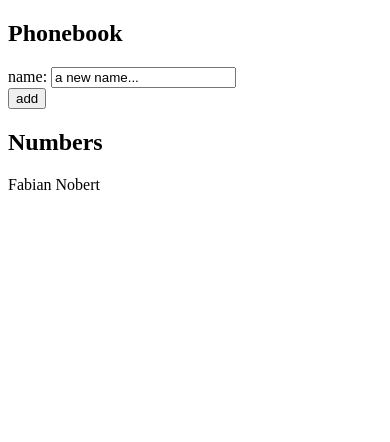
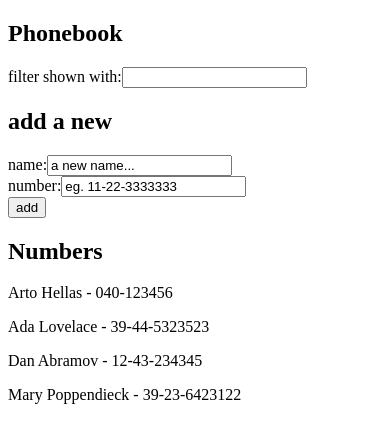
Before and after one commit to Fabian-007/fullstackopen-part2, a React (Vite) app in the folder phoneBook/: page / in a window 390 px wide. Shown: the top 442 px of the page. Built offline with nearby package versions, Linux system fonts and the light colour scheme.

Commit message:
Add completion of exercise 2.8-2.10(update application with phone number input, search field by filter and refactoring application into different components )

```diff
--- a/phoneBook/src/App.jsx
+++ b/phoneBook/src/App.jsx
@@ -1,68 +1,128 @@
-import { useState } from 'react'
+import { useState } from "react";
 
-const Number = (props) =>{
-console.log('props value', props)
-const {person} = props
+const Persons = (props) => {
+  console.log("props value", props);
+  const { person } = props;
   return (
     <>
- <div> {person.name}</div>
+      <p>
+        {person.name} - {person.number}
+      </p>
     </>
-)
+  );
+};
+
+const InputField = ({ label, value, onChange }) => {
+  return (
+    <div>
+      <label>{label}</label>
+      <input value={value} onChange={onChange} />
+    </div>
+  );
+};
+
+const PersonsForm = ({children, onSubmit}) => {
+  // console.log("form props", props);
+  return (
+    <form onSubmit={onSubmit}>
+     {children}
+    </form>
+  );
+};
+
+const Button = ({text, type}) => {
+  // console.log('button props', props)
+
+  return <button type = {type}>{text}</button>
 }
 
 function App() {
-const [persons, setPersons] = useState([{name:'Fabian Nobert'}])
-const [newName, setNewName] = useState('a new name...')
-console.log('list of persons', persons)
-console.log('what is new Name?', newName)
+  const [persons, setPersons] = useState([
+    { name: "Arto Hellas", number: "040-123456", id: 1 },
+    { name: "Ada Lovelace", number: "39-44-5323523", id: 2 },
+    { name: "Dan Abramov", number: "12-43-234345", id: 3 },
+    { name: "Mary Poppendieck", number: "39-23-6423122", id: 4 },
+  ]);
 
+  const [newName, setNewName] = useState("a new name...");
+  const [number, setNumber] = useState("eg. 11-22-3333333");
+  const [searchTerm, setSearchTerm] = useState("");
+  console.log("list of persons", persons);
+  console.log("what is new Name?", newName);
 
+  //filtering displayed element
+  const personToShow = persons.filter((person) =>
+    person.name.toLowerCase().includes(searchTerm.toLowerCase())
+  );
 
+  console.log("person to show", personToShow);
 
   const handleAdd = (e) => {
-e.preventDefault()
-console.log(e.target)
+    e.preventDefault();
+    console.log(e.target);
     const namesObject = {
-name: newName
+      name: newName,
+      number: number,
+      id: persons.length + 1,
+    };
+    if (
+      persons.some(
+        (person) => person.name === newName || person.number === number
+      )
+    ) {
+      alert(`${newName} or ${number} is already added to phonebook`);
+      return;
     }
-setPersons(persons.concat(namesObject))
-setNewName('')
+    setPersons(persons.concat(namesObject));
+    setNewName("");
+    setNumber("");
+  };
 
-}
+  const handleNewName = (e) => {
+    const inputValue = e.target.value;
+    console.log("What is inputValue", inputValue);
+    setNewName(inputValue);
+  };
 
-const handleNewName = (e)=> {
-const inputValue = e.target.value
-console.log('What is inputValue', inputValue)
-if(persons.some(person => person.name === inputValue)){
-alert(`${inputValue} is already added to phonebook`)
+  const handleNumber = (e) => {
+    const inputNumber = e.target.value;
+    console.log("what is number?", inputNumber);
+    setNumber(inputNumber);
+  };
 
-}
-setNewName(inputValue)
-}
-
+  const handleSearch = (e) => {
+    console.log("search value?", e.target.value);
+    setSearchTerm(e.target.value);
+  };
 
   return (
     <>
       <h2>Phonebook</h2>
-    <form onSubmit={handleAdd}>
-      <div>
-      name: <input
-      value = {newName}
-      onChange={handleNewName}
+
+      <InputField
+        label={"filter shown with:"}
+        value={searchTerm}
+        onChange={handleSearch}
       />
-      </div>
-      <div><button type='submit'>add</button></div>
-    </form>
+
+      <h2>add a new</h2>
+
+      <PersonsForm onSubmit={handleAdd}>
+        <InputField label={"name:"} value={newName} onChange={handleNewName} />
+        <InputField label={" number:"} value={number} onChange={handleNumber} />
+
+      <Button type="submit" text = "add"/>
+
+      </PersonsForm>
 
       <div>
         <h2>Numbers</h2>
-    {persons.map(person =>
-    <Number key = {person.name} person = {person}/>
-    )}
-
+        {personToShow.map((person) => (
+          <Persons key={person.id} person={person} />
+        ))}
       </div>
     </>
-  )
+  );
 }
 
-export default App
+export default App;
```
Lines whose indentation alone changed are shown as unchanged.
